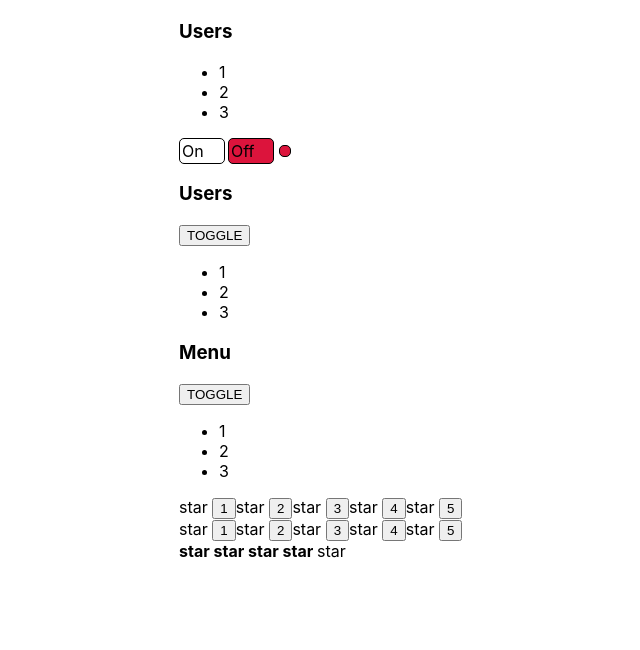
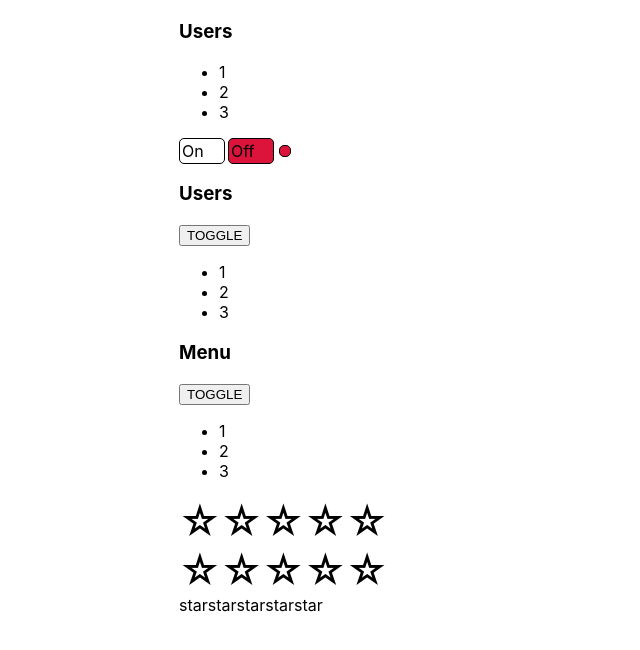
Before and after one commit to e-doschechnikova/Skills-training, a React (Create React App) app: page / in a window 1280 px wide. Shown: the top 650 px of the page, without its empty margins (161-801 px from the left). Built offline with nearby package versions, Linux system fonts and the light colour scheme.

Commit message:
threw props

```diff
--- a/src/App.tsx
+++ b/src/App.tsx
@@ -1,14 +1,17 @@
-import React from "react";
+import React, { useState } from "react";
 import logo from "./logo.svg";
 import "./App.css";
 import Accordion from "./components/Accordion/Accordion";
-import Rating from "./components/Rating/Rating";
+import Rating, { RatingValueType } from "./components/Rating/Rating";
 import { OnOff } from "./components/OnOff/OnOff";
 import { UncontrolledAccordion } from "./components/Accordion/UncontrolledAccordion";
 import { UncontrolledRating } from "./components/Rating/UncontrolledRating";
 
 function App(props: any) {
   console.log("App rendering");
+
+  let [ratingValue, setratingValue] = useState<RatingValueType>(0);
+
   return (
     <div className="App">
       {/* <PageTitle title={"This is APP component"} />
@@ -25,7 +28,7 @@ function App(props: any) {
       <UncontrolledRating />
       <UncontrolledRating />
 
-      <Rating value={4} />
+      <Rating value={ratingValue} onClick={setratingValue} />
 
       {/* <Rating value={1} />
       <Rating value={2} />
--- a/src/components/Rating/Rating.tsx
+++ b/src/components/Rating/Rating.tsx
@@ -1,7 +1,10 @@
 import React from "react";
 
+export type RatingValueType = 0 | 1 | 2 | 3 | 4 | 5;
+
 type RatingPropsType = {
-  value: number;
+  value: RatingValueType;
+  onClick: (value: RatingValueType) => void;
 };
 
 function Rating(props: RatingPropsType) {
@@ -9,30 +12,32 @@ function Rating(props: RatingPropsType) {
 
   return (
     <div>
-      <Star selected={props.value > 0} />
-      <Star selected={props.value > 1} />
-      <Star selected={props.value > 2} />
-      <Star selected={props.value > 3} />
-      <Star selected={props.value > 4} />
+      <Star selected={props.value > 0} onClick={props.onClick} value={1} />
+      <Star selected={props.value > 1} onClick={props.onClick} value={2} />
+      <Star selected={props.value > 2} onClick={props.onClick} value={3} />
+      <Star selected={props.value > 3} onClick={props.onClick} value={4} />
+      <Star selected={props.value > 4} onClick={props.onClick} value={5} />
     </div>
   );
 }
 
 type StarPropsType = {
   selected: boolean;
+  onClick: (value: RatingValueType) => void;
+  value: RatingValueType;
 };
 
 function Star(props: StarPropsType) {
   console.log("Star rendering");
-  if (props.selected === true) {
-    return (
-      <span>
-        <b>star </b>
-      </span>
-    );
-  } else {
-    return <span>star </span>;
-  }
+  return (
+    <span
+      onClick={() => {
+        props.onClick(props.value);
+      }}
+    >
+      {props.selected ? <b>star</b> : "star"}
+    </span>
+  );
 }
 
 export default Rating;
--- /dev/null
+++ b/src/components/Rating/UncontrolledRating.module.css
@@ -0,0 +1,4 @@
+.starsSpan {
+  font-size: 40px;
+  cursor: pointer;
+}
--- a/src/components/Rating/UncontrolledRating.tsx
+++ b/src/components/Rating/UncontrolledRating.tsx
@@ -1,4 +1,5 @@
 import React, { useState } from "react";
+import styles from "./UncontrolledRating.module.css";
 
 type RatingPropsType = {};
 
@@ -9,61 +10,90 @@ export const UncontrolledRating = (props: RatingPropsType) => {
 
   return (
     <div>
-      <Star selected={value > 0} />
-      <button
+      <Star
+        selected={value > 0}
+        setValue={() => {
+          setValue(1);
+        }}
+      />
+      {/* <button
         onClick={() => {
           setValue(1);
         }}
       >
         1
-      </button>
-      <Star selected={value > 1} />
-      <button
+      </button> */}
+      <Star
+        selected={value > 1}
+        setValue={() => {
+          setValue(2);
+        }}
+      />
+      {/* <button
         onClick={() => {
           setValue(2);
         }}
       >
         2
-      </button>
-      <Star selected={value > 2} />
-      <button
+      </button> */}
+      <Star
+        selected={value > 2}
+        setValue={() => {
+          setValue(3);
+        }}
+      />
+      {/* <button
         onClick={() => {
           setValue(3);
         }}
       >
         3
-      </button>
-      <Star selected={value > 3} />
-      <button
+      </button> */}
+      <Star
+        selected={value > 3}
+        setValue={() => {
+          setValue(4);
+        }}
+      />
+      {/* <button
         onClick={() => {
           setValue(4);
         }}
       >
         4
-      </button>
-      <Star selected={value > 4} />
-      <button
+      </button> */}
+      <Star
+        selected={value > 4}
+        setValue={() => {
+          setValue(5);
+        }}
+      />
+      {/* <button
         onClick={() => {
           setValue(5);
         }}
       >
         5
-      </button>
+      </button> */}
     </div>
   );
 };
 
 type StarPropsType = {
   selected: boolean;
+  setValue: () => void;
 };
 
 function Star(props: StarPropsType) {
   console.log("Star rendering");
-  return props.selected ? (
-    <span>
-      <b>star </b>
+  return (
+    <span
+      className={styles.starsSpan}
+      onClick={() => {
+        props.setValue();
+      }}
+    >
+      {props.selected ? <b>★</b> : "☆"}
     </span>
-  ) : (
-    <span>star </span>
   );
 }
```
